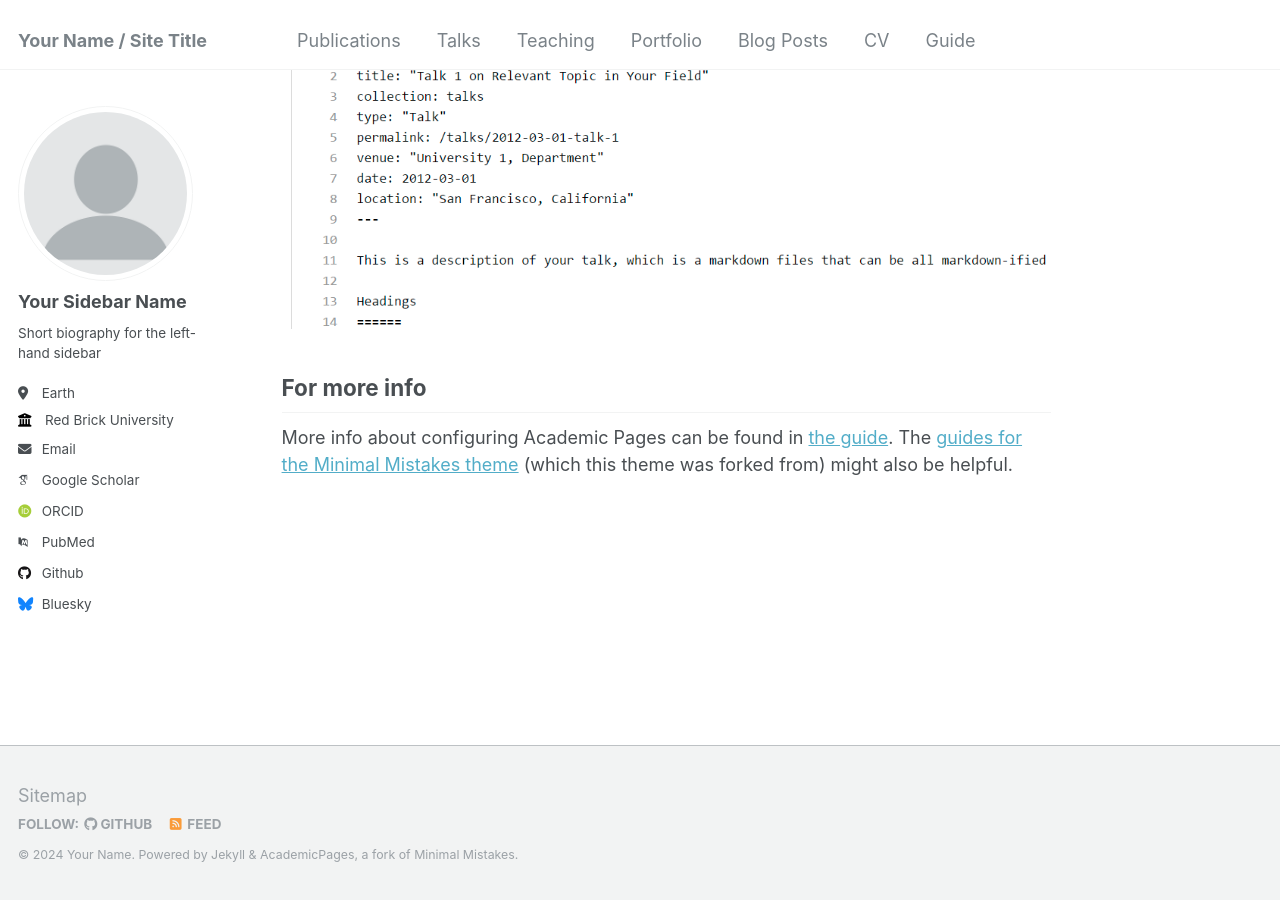
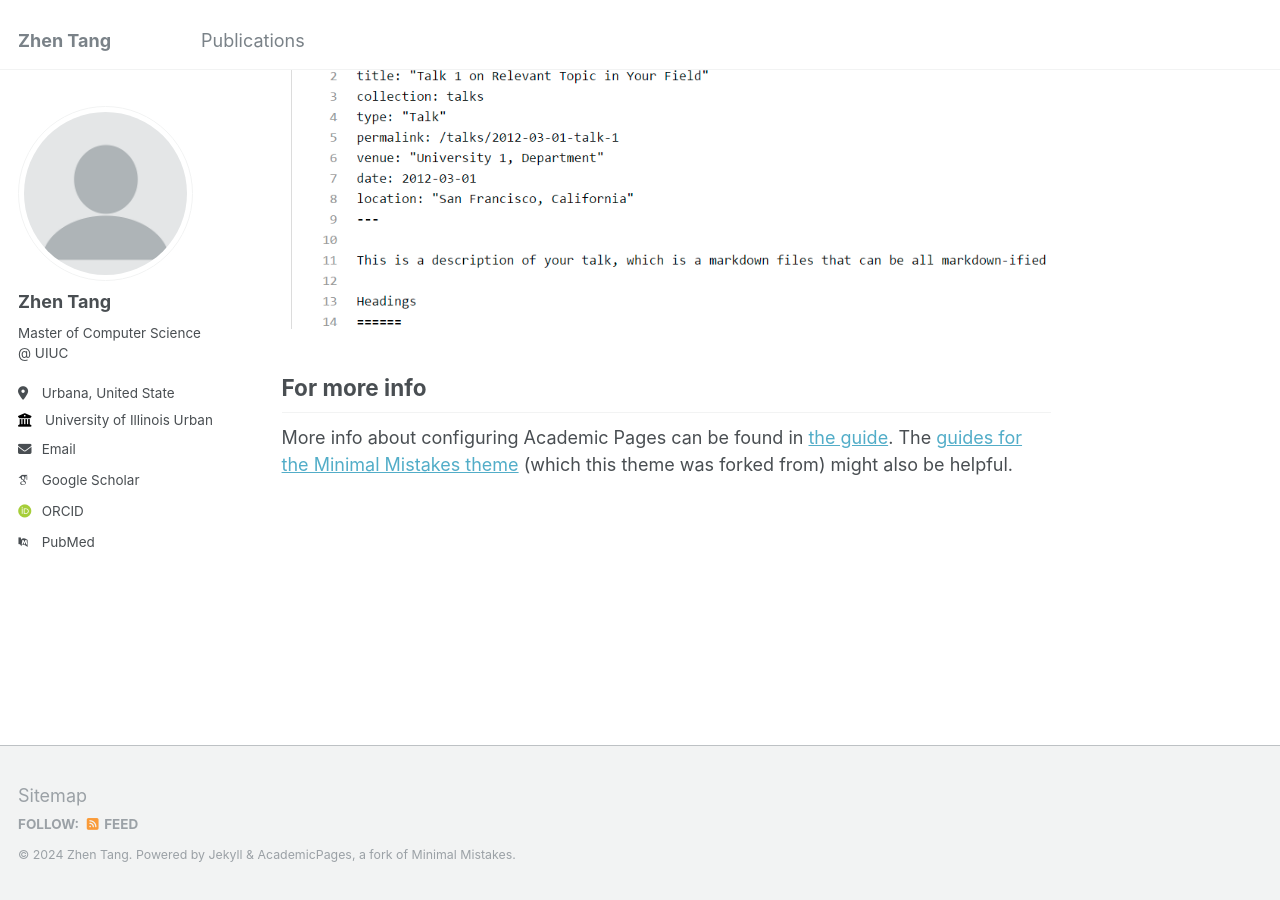
Before and after one commit to TZ-zzz/TZ-zzz.github.io, a Jekyll site: the page built from _pages/about.md, in a window 1280 px wide and 900 px high, scrolled down 2660 px. Built offline with Jekyll 4.4.1, drawn with Linux system fonts in a browser that asks for light colours; some web fonts are replaced.

Commit message:
update metadata

```diff
--- a/_config.yml
+++ b/_config.yml
@@ -8,13 +8,13 @@
 
 # Basic Site Settings
 locale                   : "en-US"
-title                    : "Your Name / Site Title"
+title                    : "Zhen Tang"
 title_separator          : "-"
-name                     : &name "Your Name"
+name                     : &name "Zhen Tang"
 description              : &description "personal description"
-url                      : https://academicpages.github.io # the base hostname & protocol for your site e.g. "https://mmistakes.github.io"
+url                      : https://TZ-zzz.github.io # the base hostname & protocol for your site e.g. "https://mmistakes.github.io"
 baseurl                  : "" # the subpath of your site, e.g. "/blog"
-repository               : "academicpages/academicpages.github.io"
+repository               : "TZ-zzz/TZ-zzz.github.io"
 
 # Site Author - The following control what appear as part of the author content on the side bar.
 #               If a field is blank the icon and link will not appear, otherwise it will be shown.
@@ -22,13 +22,13 @@ repository               : "academicpages/academicpages.github.io"
 author:
   # Biographic information
   avatar           : "profile.png"
-  name             : "Your Sidebar Name"
+  name             : "Zhen Tang"
   pronouns         : # example: "she/her"
-  bio              : "Short biography for the left-hand sidebar"
-  location         : "Earth"
-  employer         : "Red Brick University"
+  bio              : "Master of Computer Science @ UIUC"
+  location         : "Urbana, United State"
+  employer         : "University of Illinois Urbana-Champaign"
   uri              : # URL
-  email            : "none@example.org"
+  email            : "zhent6@illinois.edu"
 
   # Academic websites
   arxiv            : # URL - Update with the correct link to your profile
@@ -43,12 +43,12 @@ author:
   bitbucket        : # Username - Update with your username on the site
   codepen          : # Username
   dribbble         : # Username
-  github           : "academicpages"
+  github           : # "academicpages"
   kaggle           : # Username
   stackoverflow    : # User number or user number and name (i.e., use "1" or "1/jeff-atwood")
 
   # Social media
-  bluesky          : "bsky.app" # Replace this with you Bluesky username
+  bluesky          : # "bsky.app" # Replace this with you Bluesky username
   facebook         : # Username
   flickr           : # Username
   foursquare       : # Username
@@ -78,7 +78,7 @@ publication_category:
   books:
     title: 'Books'
   manuscripts:
-    title: 'Journal Articles'
+    title: 'Articles'
   conferences:
     title: 'Conference Papers'
 
```
Also changed, not shown: _data/navigation.yml (+12 -12 lines).
